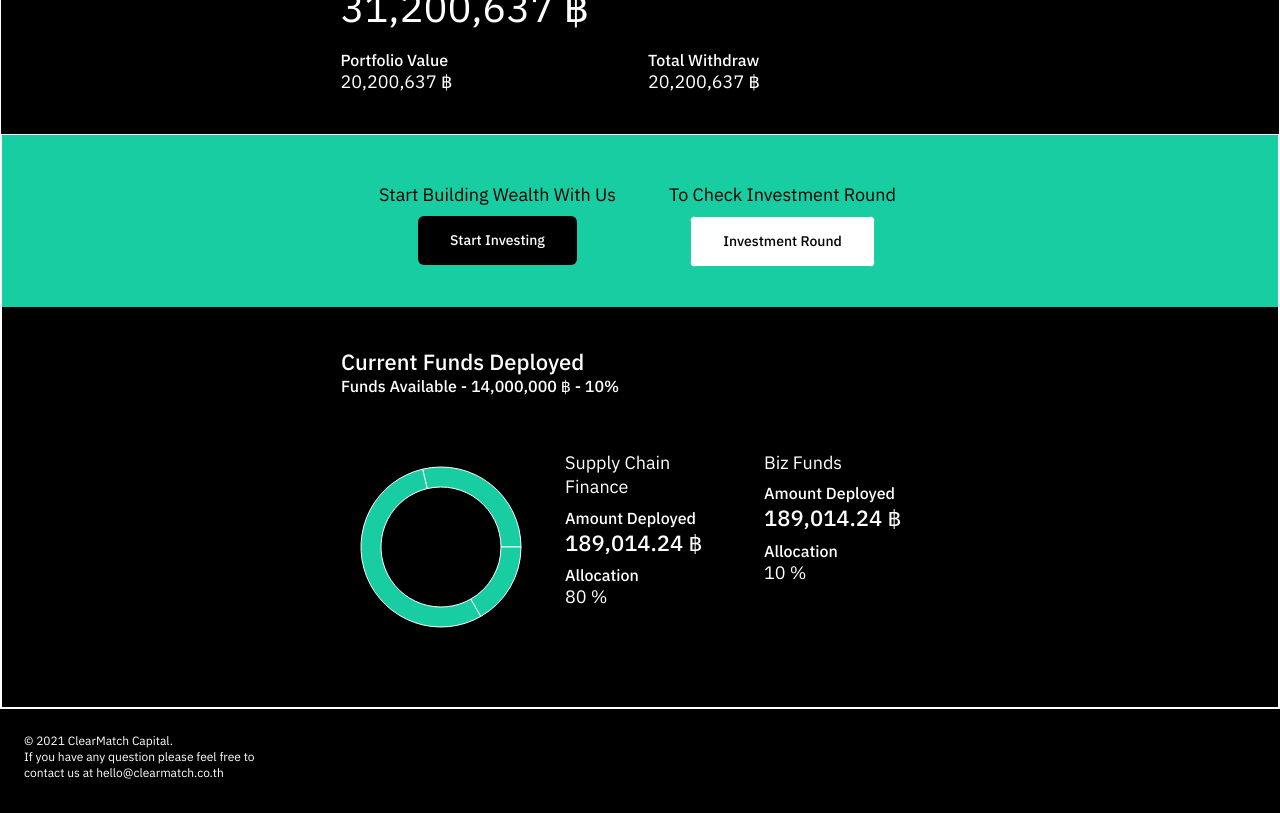
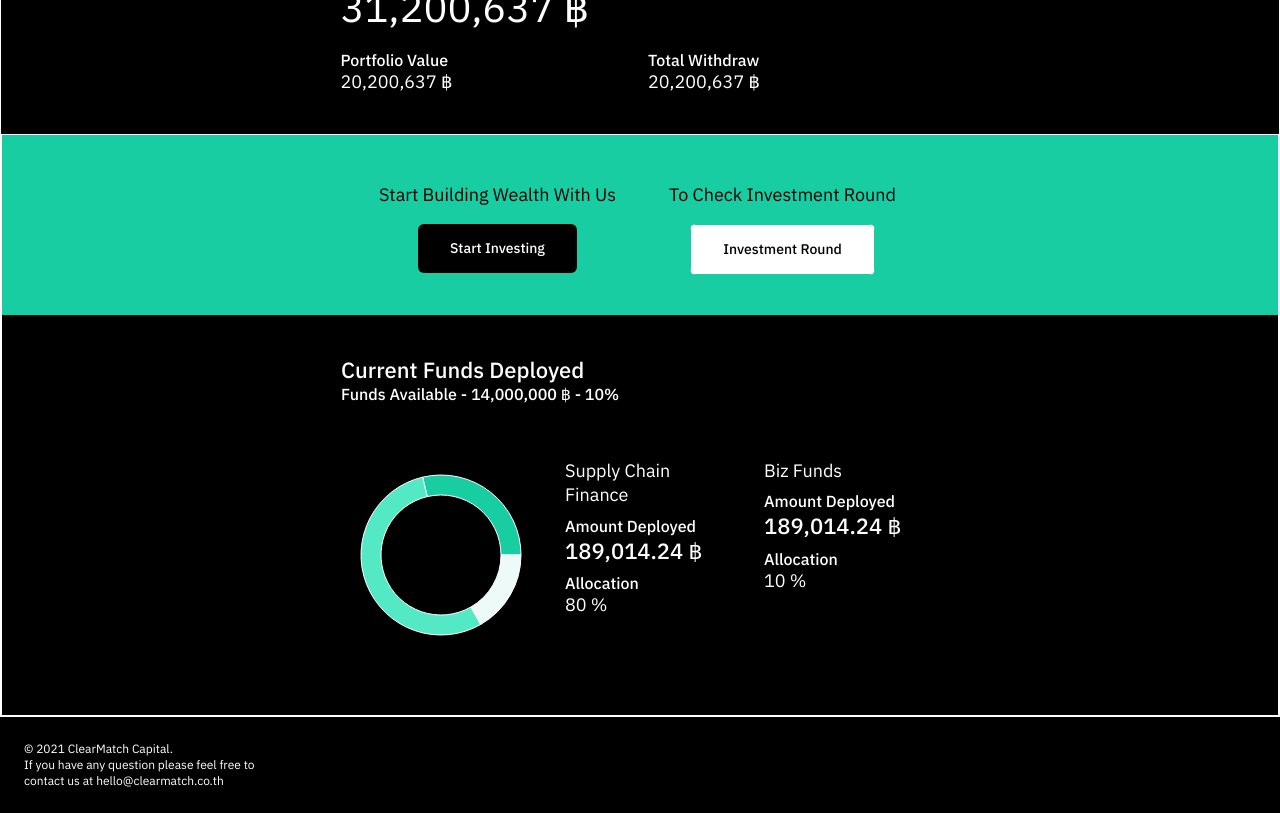
Before and after one commit to winliewpairat/pp-design-sandbox, a Next.js app: page / in a window 1280 px wide. Shown: the part 380-1193 px from the top of the page. Built offline with nearby package versions, Linux system fonts and the light colour scheme.

Commit message:
rechart color

```diff
--- a/components/chart.jsx
+++ b/components/chart.jsx
@@ -1,22 +1,27 @@
 import React from "react";
-import { PieChart, Pie, Legend, Tooltip } from "recharts";
+import { PieChart, Pie, Cell, Tooltip } from "recharts";
 
 const data = [
   { name: "Supply Chain", value: 2400 },
   { name: "Biz Funds", value: 4567 },
   { name: "Funds Available", value: 1398 },
 ];
+const COLORS = ["#18CDA2", "#54E9C5", "#EEFAF7"];
 
 export default function App() {
   return (
-    <PieChart width={200} height={240} style={{margin: "auto"}}>
+    <PieChart width={200} height={240} style={{ margin: "auto" }}>
       <Pie
         dataKey="value"
         data={data}
         innerRadius={60}
         outerRadius={80}
         fill="#18CDA2"
-      />
+      >
+        {data.map((entry, index) => (
+          <Cell key={`cell-${index}`} fill={COLORS[index % COLORS.length]} />
+        ))}
+      </Pie>
       <Tooltip />
     </PieChart>
   );
--- a/components/cta.module.scss
+++ b/components/cta.module.scss
@@ -8,7 +8,6 @@
     background-color: $teal-4;
     color: $grey-4;
     display: grid;
-    flex-direction: column;
     padding: $space-24 0 $space-8 0;
     justify-items: center;
     width: auto;
@@ -51,6 +50,7 @@
     flex-direction: column;
     width: fit-content;
     align-items: center;
+    gap: $space-8;
 
     @include breakpoint('mobile') {
         padding: 0 $space-24;
--- a/components/deployed.module.scss
+++ b/components/deployed.module.scss
@@ -8,7 +8,7 @@
     display: grid;
 
     @include breakpoint('mobile') {
-        grid-template-columns: 1fr 3fr 1fr;
+        grid-template-columns: 1fr;
         grid-template-rows: 1fr;
         padding: $space-40;
     }
@@ -37,7 +37,7 @@
 
     @include breakpoint('mobile') {
         grid-template-rows: 1fr;
-        grid-column-start: 2;
+        grid-column-start: 1;
     }
 
     @include breakpoint('tablet') {
@@ -54,7 +54,7 @@
     grid-row-start: 2;
 
     @include breakpoint('mobile') {
-        grid-column-start: 2;
+        grid-column-start: 1;
     }
 
     @include breakpoint('tablet') {
```
